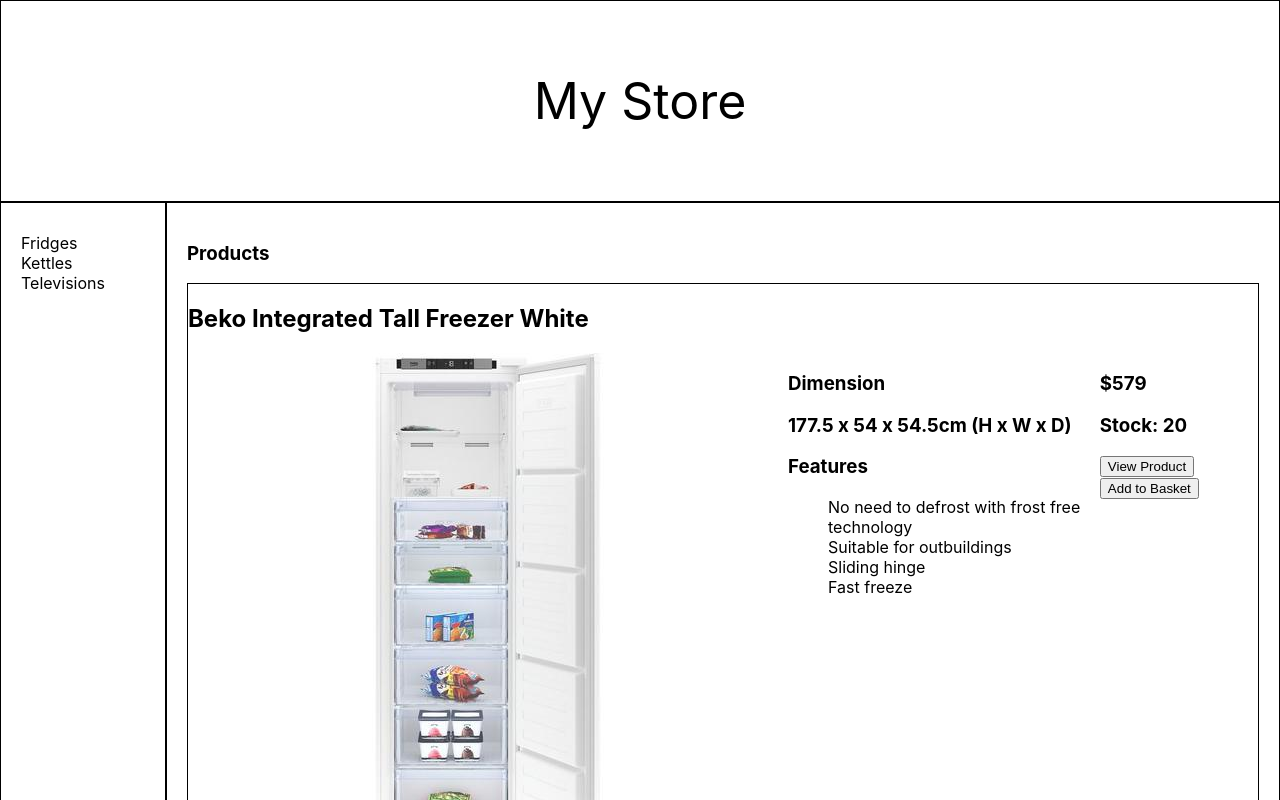
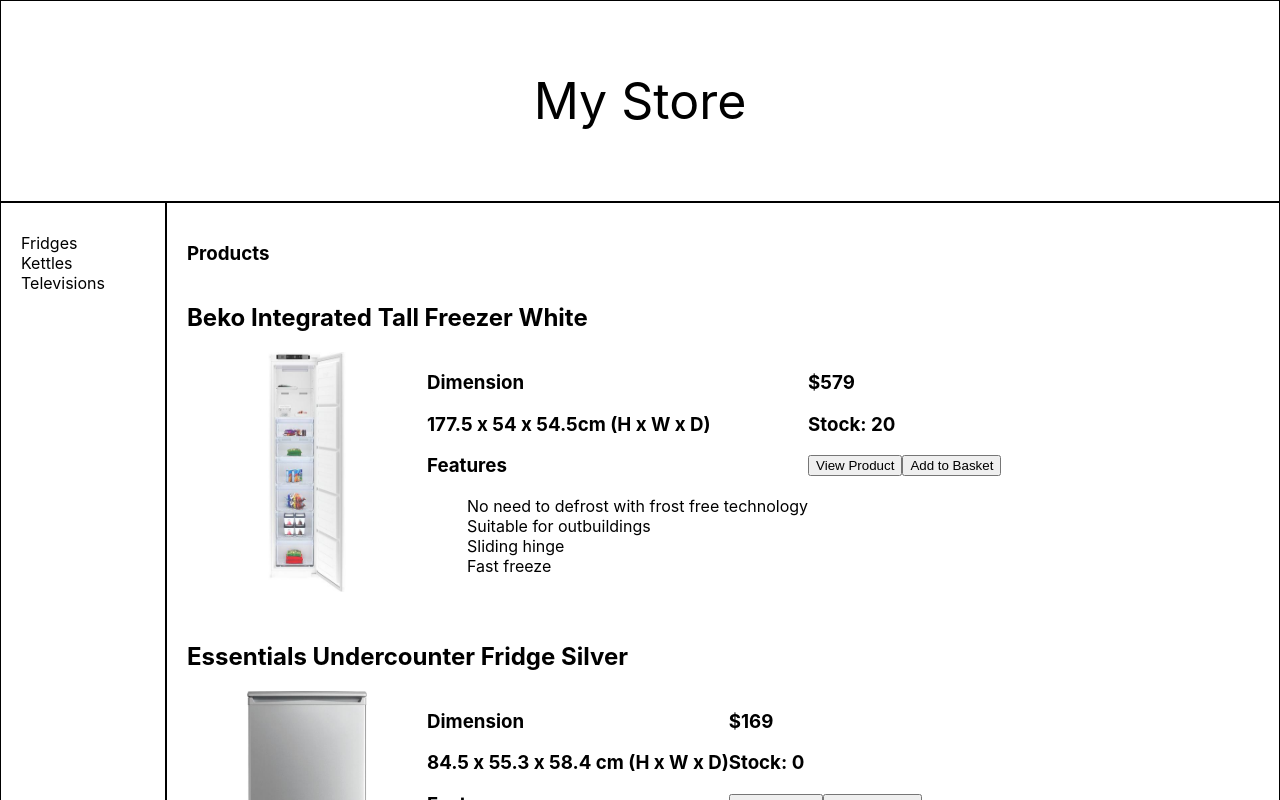
Before and after one commit to IvanKent/react-store, a React (Create React App) app: page / in a window 1280 px wide. Both pictures are taken after a click on the item "Fridges". Shown: the top 800 px of the page. Built offline with nearby package versions, Linux system fonts and the light colour scheme; data requests are answered from the project's data file.

Commit message:
installed react-router-dom, fix some ui

```diff
--- a/package.json
+++ b/package.json
@@ -9,6 +9,7 @@
     "json-server": "^1.0.0-alpha.23",
     "react": "^18.2.0",
     "react-dom": "^18.2.0",
+    "react-router-dom": "^6.22.0",
     "react-scripts": "5.0.1",
     "web-vitals": "^2.1.4"
   },
--- a/src/CategoryProduct.css
+++ b/src/CategoryProduct.css
@@ -1,7 +1,10 @@
 .productMainContainer{
     display: flex;
     flex-direction: column;
-    border: 1px solid black;
+    padding-bottom: 30px;
+    border: 0px 0px 1px 0px black solid;
+    /* border: 1px solid black; */
+
 }
 .productContainer{
     display: flex;
@@ -9,7 +12,8 @@
     /* border: 1px solid black; */
 }
 .productImage{
-
+    width: 200px;
+    padding: 0 20px;
 }
 
 .productCheckOut{
--- a/src/CategoryProduct.js
+++ b/src/CategoryProduct.js
@@ -5,9 +5,7 @@
             <div className='productMainContainer'>
                 <h2 className='productTitle'>{product.title}</h2>
                 <div className='productContainer'>
-                    <div className='productImage'>
-                        <img src={process.env.PUBLIC_URL + `/assets/${product.image}`} alt={product.description}/>
-                    </div>
+                        <img className='productImage' src={process.env.PUBLIC_URL + `/assets/${product.image}`} alt={product.description}/>
                     <div className='productDetails'>
                         <h3>Dimension</h3>
                         <h3>{product.specs.dimensions}</h3>
--- a/src/index.js
+++ b/src/index.js
@@ -4,10 +4,20 @@
 import App from './App';
 import reportWebVitals from './reportWebVitals';
 
+import {
+  BrowserRouter,
+  Routes,
+  Route
+} from "react-router-dom"
+
 const root = ReactDOM.createRoot(document.getElementById('root'));
 root.render(
   <React.StrictMode>
-    <App />
+      <BrowserRouter>
+        <Routes>
+          <Route path='/' element={<App/>}/>
+        </Routes>
+      </BrowserRouter>
   </React.StrictMode>
 );
 
```
Also changed, not shown: 1 other file (tests, documents, lock files or other folders).
